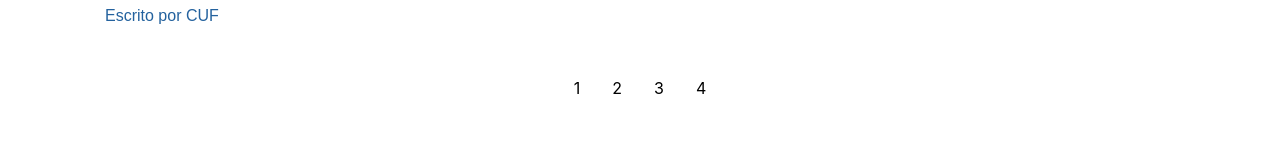
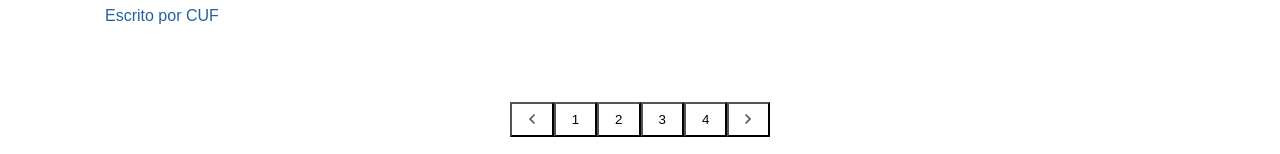
Before and after one commit to CarolinaRMarques/education-articles, a React (Create React App) app: page / in a window 1280 px wide. Shown: the part 744-898 px from the top of the page. Before the commit the page ends 870 px from the top, so only its background shows below. Built offline with nearby package versions, Linux system fonts and the light colour scheme.

Commit message:
pagination  done with actions and reducer calls

```diff
--- a/src/App.js
+++ b/src/App.js
@@ -1,7 +1,9 @@
 import React from "react";
-import { Switch, Route } from "react-router-dom";
+import { Route, Switch } from "react-router-dom";
+
+import HomePage from "./pages/homepage/homepage.component";
+
 import "./App.css";
-import HomePage from "./pages/homepage/homepage.component";
 
 function App() {
 	return (
--- a/src/components/pagination/pagination.component.jsx
+++ b/src/components/pagination/pagination.component.jsx
@@ -1,26 +1,63 @@
 import React from "react";
+import { connect } from "react-redux";
+import { createStructuredSelector } from "reselect";
+
+import { ReactComponent as PreviousIcon } from "../../assets/arrow-left.svg";
+import { ReactComponent as NextIcon } from "../../assets/arrow-right.svg";
+import { goTo } from "../../redux/articles/articles.actions";
+import { selectCurrentPage } from "../../redux/articles/articles.selector";
+
 import "./pagination.styles.scss";
 
-export const Pagination = ({ articlesPerPage, totalArticles, paginate }) => {
+const Pagination = ({ articlesPerPage, totalArticles, currentPage, goTo }) => {
 	const pageNumbers = [];
 
 	for (let i = 1; i <= Math.ceil(totalArticles / articlesPerPage); i++) {
 		pageNumbers.push(i);
 	}
+
 	return (
 		<nav>
 			<div className="pagination">
+				<button
+					className="previous-icon"
+					onClick={() => {
+						currentPage === 1 ? goTo(currentPage) : goTo(currentPage - 1);
+					}}
+				>
+					<PreviousIcon className="icon" />
+				</button>
 				{pageNumbers.map((number) => (
-					<a
+					<button
 						className="item"
 						key={number}
-						onClick={() => paginate(number)}
-						href={`#${number}`}
+						onClick={() => {
+							goTo(number);
+						}}
 					>
 						{number}
-					</a>
+					</button>
 				))}
+				<button
+					className="next-icon"
+					onClick={() =>
+						currentPage === pageNumbers.length
+							? goTo(currentPage)
+							: goTo(currentPage + 1)
+					}
+				>
+					<NextIcon className="icon" />
+				</button>
 			</div>
 		</nav>
 	);
 };
+
+const mapDispatchToProps = (dispatch) => ({
+	goTo: (pageNumber) => dispatch(goTo(pageNumber)),
+});
+const mapStateToProps = createStructuredSelector({
+	currentPage: selectCurrentPage,
+});
+
+export default connect(mapStateToProps, mapDispatchToProps)(Pagination);
--- a/src/components/pagination/pagination.styles.scss
+++ b/src/components/pagination/pagination.styles.scss
@@ -1,19 +1,20 @@
 /* Pagination links */
-.pagination a {
+.pagination button {
 	color: black;
 	float: left;
 	padding: 8px 16px;
 	text-decoration: none;
 	transition: background-color 0.3s;
+	background-color: transparent;
 }
 
 /* Style the active/current link */
-.pagination a.active {
+.pagination button.active {
 	background-color: dodgerblue;
 	color: white;
 }
 
 /* Add a grey background color on mouse-over */
-.pagination a:hover:not(.active) {
+.pagination button:hover:not(.active) {
 	background-color: #ddd;
 }
--- a/src/pages/homepage/homepage.component.jsx
+++ b/src/pages/homepage/homepage.component.jsx
@@ -1,58 +1,59 @@
-import React, { useState } from "react";
+import React from "react";
+import { useEffect } from "react";
 import { connect } from "react-redux";
 import { createStructuredSelector } from "reselect";
 
 import { ArticleList } from "../../components/article-list/article-list.component";
 import Header from "../../components/header/header.component";
-import { Pagination } from "../../components/pagination/pagination.component";
+import Pagination from "../../components/pagination/pagination.component";
 import { SearchBox } from "../../components/search-box/search-box.component";
-import { handleSearch } from "../../redux/articles/articles.actions";
 import {
+	fetchCurrentArticles,
+	handleSearch,
+} from "../../redux/articles/articles.actions";
+import {
+	selectCurrentArticle,
+	selectCurrentPage,
 	selectFilteredItems,
-	selectSearchField,
 } from "../../redux/articles/articles.selector";
 
 import "./homepage.styles.scss";
 
-const HomePage = ({ handleSearch, searchField, filteredArticles }) => {
-	const [currentPage, setCurrentPage] = useState(1);
-	const articlesPerPage = 3;
+const HomePage = ({
+	handleSearch,
+	filteredArticles,
+	currentArticle,
+	currentPage,
+	fetchCurrentArticles,
+}) => {
+	useEffect(() => {
+		fetchCurrentArticles(currentPage);
+	}, [fetchCurrentArticles, currentPage]);
+
 	const handleChange = (event) => {
 		handleSearch(event.target.value);
 	};
-
-	console.log("Search filtered: ", filteredArticles);
-
-	const indexOfLastArticle = currentPage * articlesPerPage;
-	const indexOfFirstArticle = indexOfLastArticle - articlesPerPage;
-
-	const currentArticle = filteredArticles.slice(
-		indexOfFirstArticle,
-		indexOfLastArticle
-	);
-
-	const paginate = (pageNumber) => setCurrentPage(pageNumber);
 
 	return (
 		<div className="container">
 			<Header />
 			<SearchBox placeholder="Search Article" handleChange={handleChange} />
 			<ArticleList articles={currentArticle} />
-			<Pagination
-				articlesPerPage={articlesPerPage}
-				totalArticles={filteredArticles.length}
-				paginate={paginate}
-			/>
+			<p></p>
+			<Pagination articlesPerPage="3" totalArticles={filteredArticles.length} />
 		</div>
 	);
 };
 
 const mapDispatchToProps = (dispatch) => ({
 	handleSearch: (searchField) => dispatch(handleSearch(searchField)),
+	fetchCurrentArticles: (currentPage) =>
+		dispatch(fetchCurrentArticles(currentPage)),
 });
 
 const mapStateToProps = createStructuredSelector({
-	searchField: selectSearchField,
 	filteredArticles: selectFilteredItems,
+	currentArticle: selectCurrentArticle,
+	currentPage: selectCurrentPage,
 });
 export default connect(mapStateToProps, mapDispatchToProps)(HomePage);
--- a/src/redux/articles/articles.actions.js
+++ b/src/redux/articles/articles.actions.js
@@ -4,3 +4,13 @@ export const handleSearch = (searchField) => ({
 	type: ArticlesTypes.HANDLE_SEARCH,
 	payload: searchField,
 });
+
+export const goTo = (currentPage) => ({
+	type: ArticlesTypes.GO_TO,
+	payload: currentPage,
+});
+
+export const fetchCurrentArticles = (currentPage) => ({
+	type: ArticlesTypes.CURRENT_ARTICLE,
+	payload: currentPage,
+});
--- a/src/redux/articles/articles.reducer.js
+++ b/src/redux/articles/articles.reducer.js
@@ -1,10 +1,12 @@
-import allArticles from "../../data/articles.json";
+import articles from "../../data/articles.json";
 import { ArticlesTypes } from "./articles.types";
-import { filterArticles } from "./articles.utils";
+import { filterArticles, findCurrentArticle } from "./articles.utils";
 
 const INITIAL_STATE = {
-	filteredArticles: allArticles,
+	filteredArticles: articles,
 	searchField: "",
+	currentPage: 1,
+	currentArticle: [],
 };
 
 const ArticleReducer = (state = INITIAL_STATE, action) => {
@@ -18,6 +20,19 @@ const ArticleReducer = (state = INITIAL_STATE, action) => {
 					action.payload
 				),
 			};
+		case ArticlesTypes.CURRENT_ARTICLE:
+			return {
+				...state,
+				currentArticle: findCurrentArticle(
+					state.filteredArticles,
+					action.payload
+				),
+			};
+		case ArticlesTypes.GO_TO:
+			return {
+				...state,
+				currentPage: action.payload,
+			};
 
 		default:
 			return state;
--- a/src/redux/articles/articles.selector.js
+++ b/src/redux/articles/articles.selector.js
@@ -11,3 +11,13 @@ export const selectFilteredItems = createSelector(
 	[selectState],
 	(state) => state.filteredArticles
 );
+
+export const selectCurrentArticle = createSelector(
+	[selectState],
+	(state) => state.currentArticle
+);
+
+export const selectCurrentPage = createSelector(
+	[selectState],
+	(state) => state.currentPage
+);
--- a/src/redux/articles/articles.types.js
+++ b/src/redux/articles/articles.types.js
@@ -1,4 +1,5 @@
 export const ArticlesTypes = {
 	HANDLE_SEARCH: "HANDLE_SEARCH",
-	HANDLE_PAGINATION: "HANDLE_PAGINATION",
+	GO_TO: "GO_TO",
+	CURRENT_ARTICLE: "CURRENT_ARTICLE",
 };
--- a/src/redux/articles/articles.utils.js
+++ b/src/redux/articles/articles.utils.js
@@ -1,6 +1,13 @@
 export const filterArticles = (articles, searchField) => {
-	console.log("cheguei");
 	return articles.filter((article) =>
 		article.title.toLowerCase().includes(searchField.toLowerCase())
 	);
 };
+
+export const findCurrentArticle = (filteredArticles, currentPage) => {
+	const articlesPerPage = 3;
+
+	const indexOfLastArticle = currentPage * articlesPerPage;
+	const indexOfFirstArticle = indexOfLastArticle - articlesPerPage;
+	return filteredArticles.slice(indexOfFirstArticle, indexOfLastArticle);
+};
```
